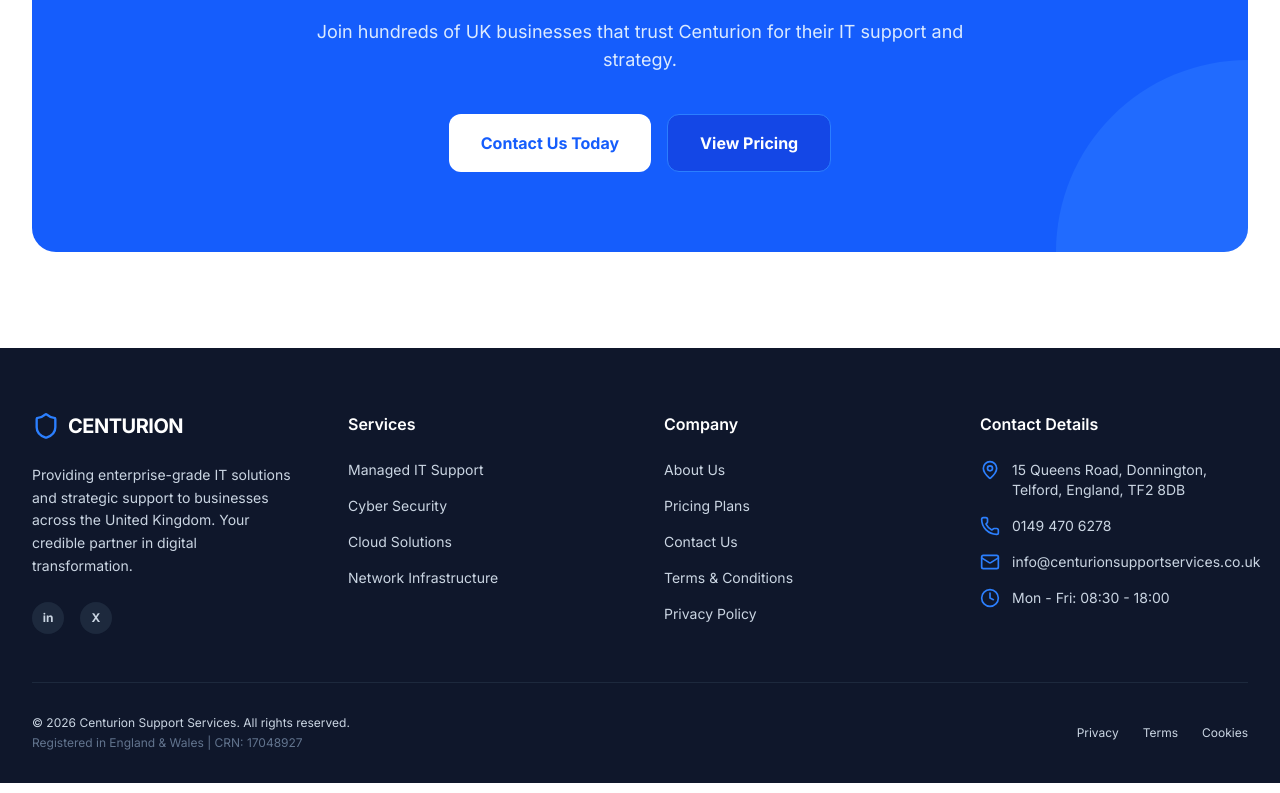
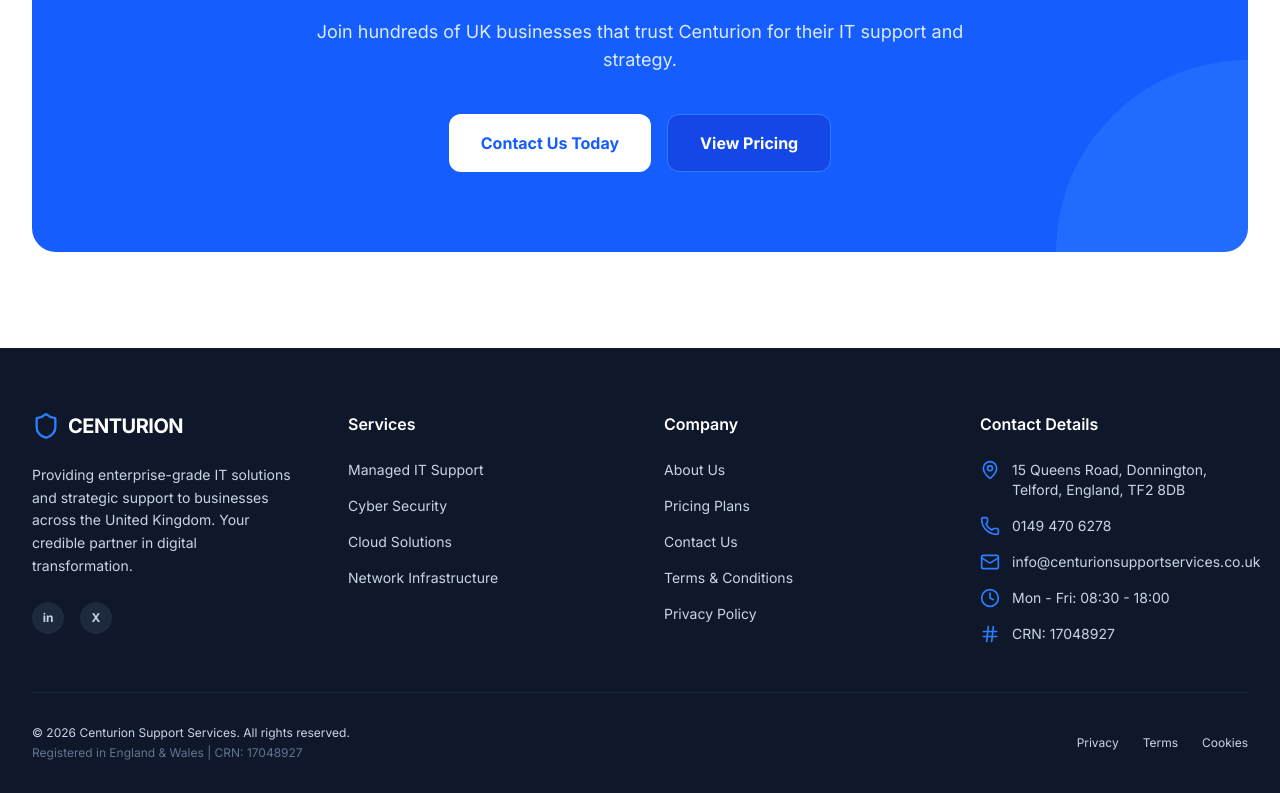
Before and after one commit to consultancy-outfit/100IT-SALESITES-001, a React (Vite) app: page / in a window 1280 px wide. Shown: the part 3545-4338 px from the top of the page. Built offline with nearby package versions, Linux system fonts and the light colour scheme.

Commit message:
sale site add crn number

```diff
--- a/src/App.tsx
+++ b/src/App.tsx
@@ -24,7 +24,8 @@ import {
   Target,
   Award,
   Lock,
-  ExternalLink
+  ExternalLink,
+  Hash
 } from 'lucide-react';
 import { motion, AnimatePresence } from 'motion/react';
 
@@ -189,6 +190,10 @@ const Footer = ({ setPage }: { setPage: (p: Page) => void }) => {
               <li className="flex items-center">
                 <Clock className="h-5 w-5 text-blue-500 mr-3 shrink-0" />
                 <span>{COMPANY_DETAILS.hours}</span>
+              </li>
+              <li className="flex items-center">
+                <Hash className="h-5 w-5 text-blue-500 mr-3 shrink-0" />
+                <span>CRN: {COMPANY_DETAILS.crn}</span>
               </li>
             </ul>
           </div>
```
